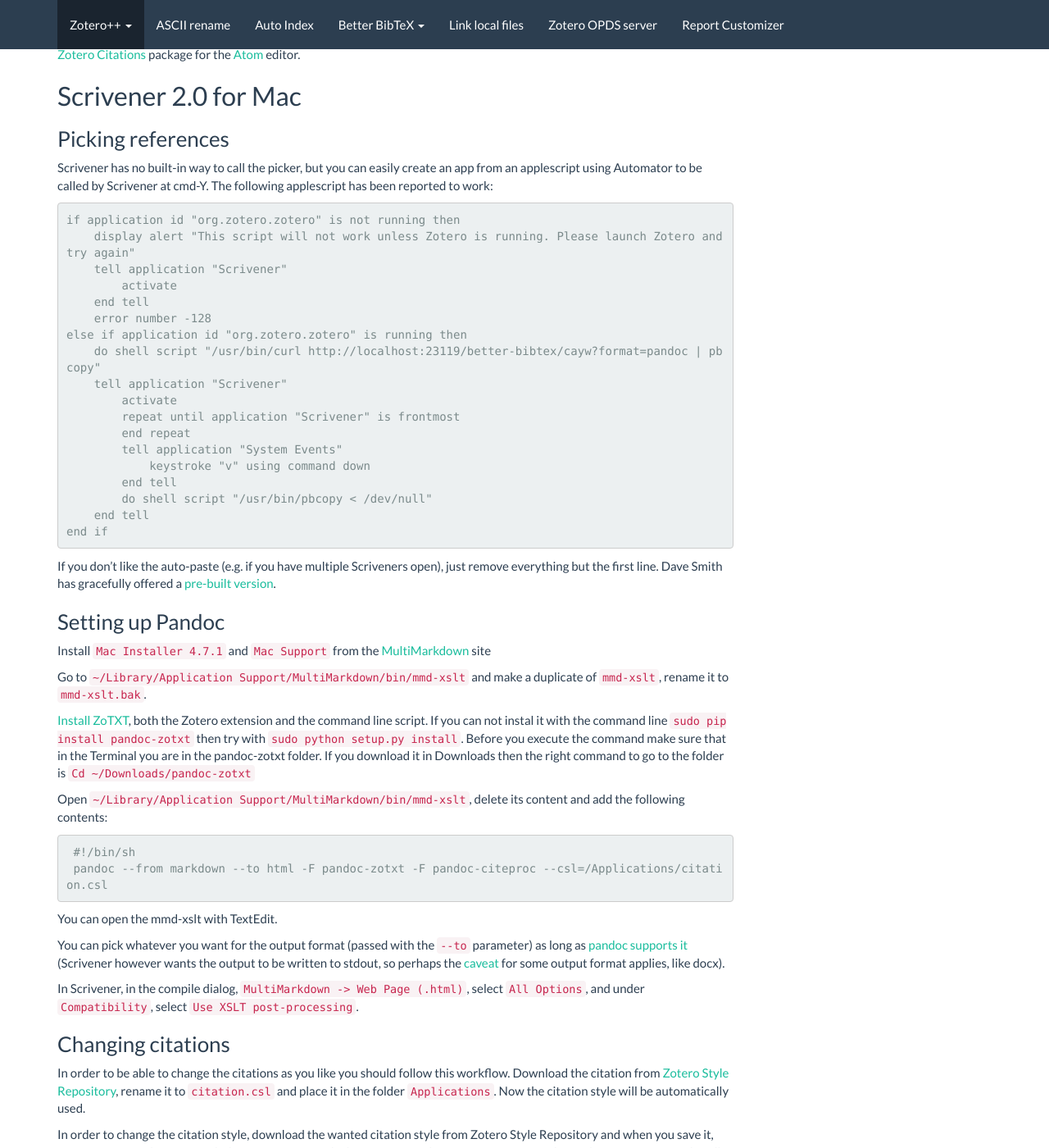
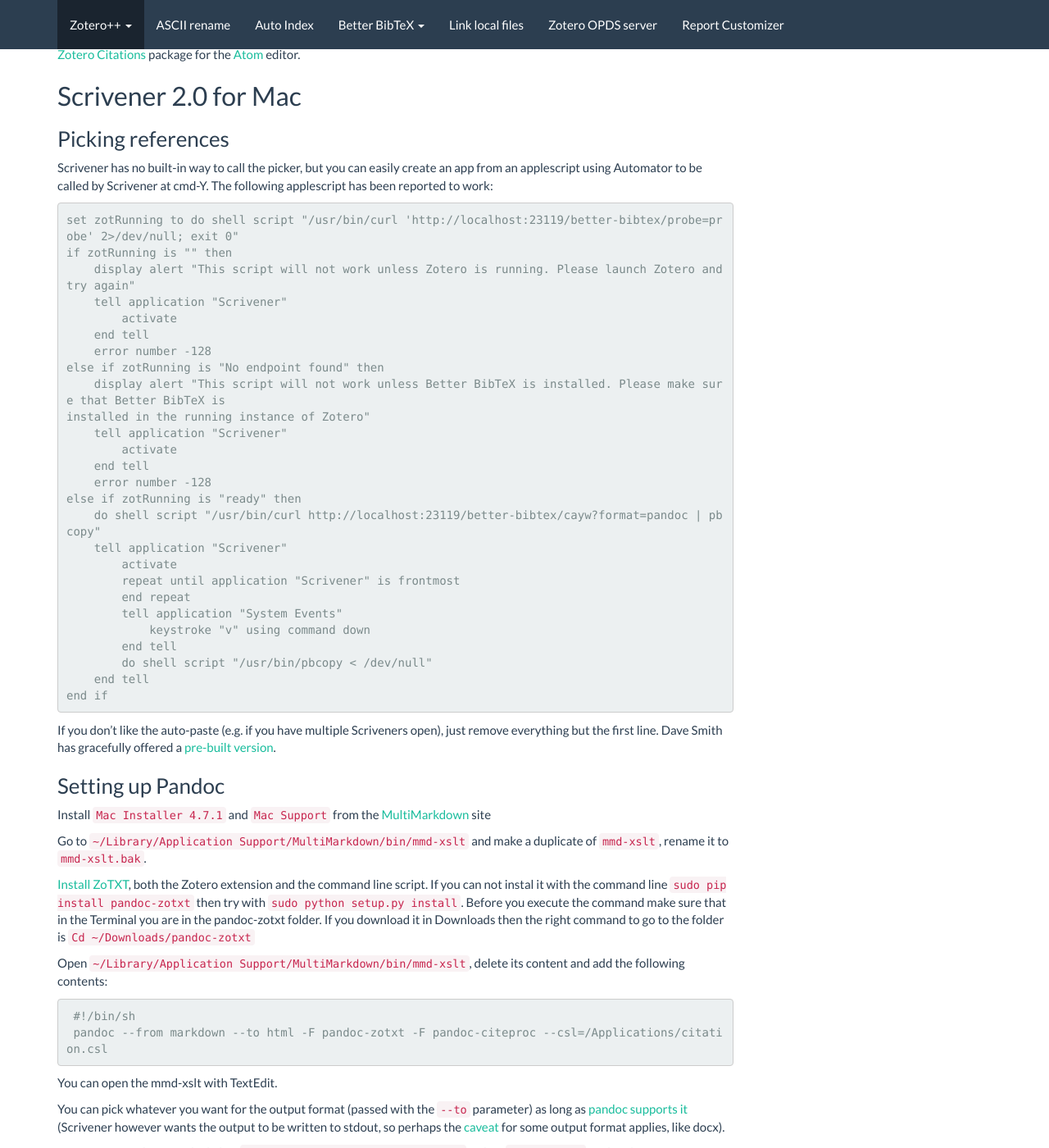
Before and after one commit to edwinksl/ZotPlus.github.io, a Jekyll site: the page built from better-bibtex/cayw.md, in a window 1280 px wide and 1400 px high, scrolled down 1199 px. Shown: the whole window at 82% size. Built offline with Jekyll 4.4.1, drawn with Linux system fonts in a browser that asks for light colours; nearby versions of some CDN libraries.

Commit message:
better-bibtex 1.3.0 / link-local-files 0.0.9 / report-customizer 0.2.17 / debug-bridge 0.1.0 / ascii-rename 0.0.40 / auto-index 0.0.36 / opds 0.0.10

```diff
--- a/better-bibtex/cayw.md
+++ b/better-bibtex/cayw.md
@@ -70,13 +70,21 @@
 
 Scrivener has no built-in way to call the picker, but you can easily create an app from an applescript using Automator to be called by Scrivener at cmd-Y. The following applescript has been reported to work:
 
-    if application id "org.zotero.zotero" is not running then
+    set zotRunning to do shell script "/usr/bin/curl 'http://localhost:23119/better-bibtex/probe=probe' 2>/dev/null; exit 0"
+    if zotRunning is "" then
         display alert "This script will not work unless Zotero is running. Please launch Zotero and try again"
         tell application "Scrivener"
             activate
         end tell
         error number -128
-    else if application id "org.zotero.zotero" is running then
+    else if zotRunning is "No endpoint found" then
+        display alert "This script will not work unless Better BibTeX is installed. Please make sure that Better BibTeX is
+    installed in the running instance of Zotero"
+        tell application "Scrivener"
+            activate
+        end tell
+        error number -128
+    else if zotRunning is "ready" then
         do shell script "/usr/bin/curl http://localhost:23119/better-bibtex/cayw?format=pandoc | pbcopy"
         tell application "Scrivener"
             activate
```
Also changed, not shown: better-bibtex/CHANGELOG.md (+14 -0 lines).
